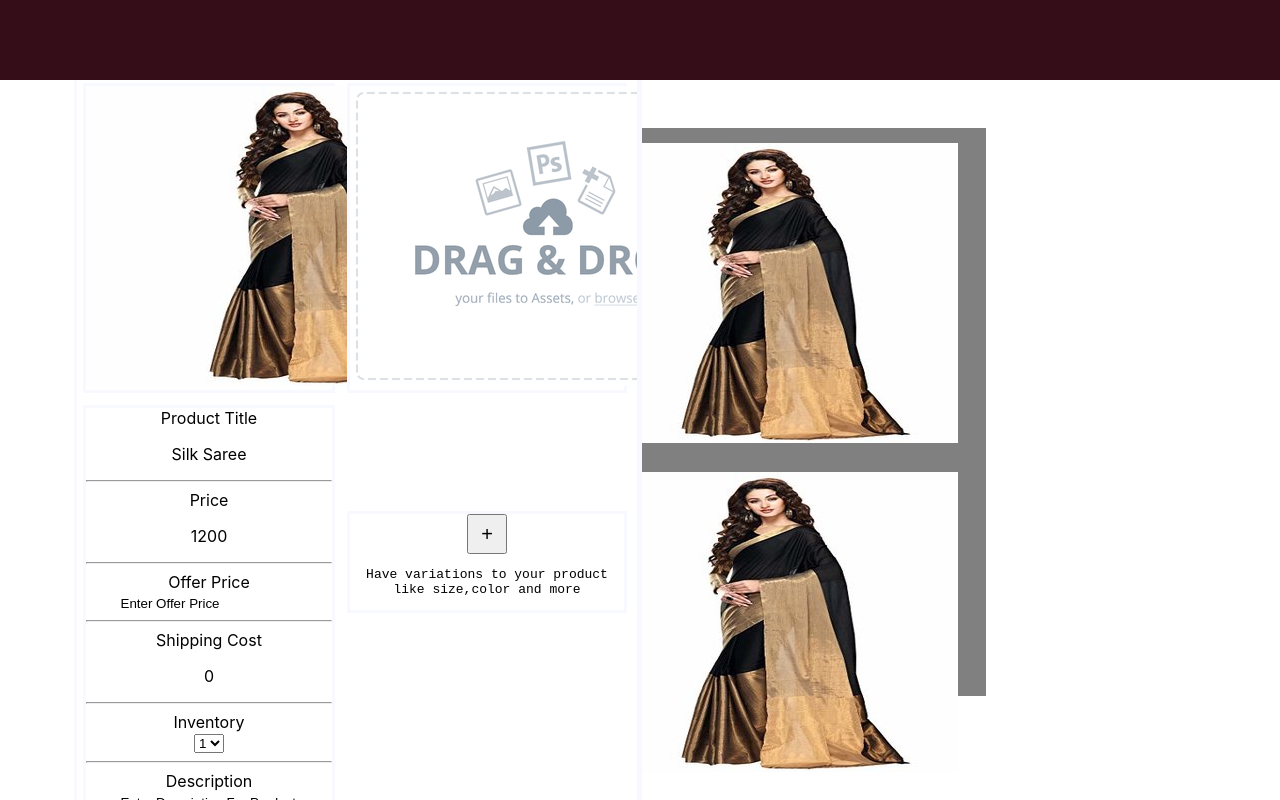
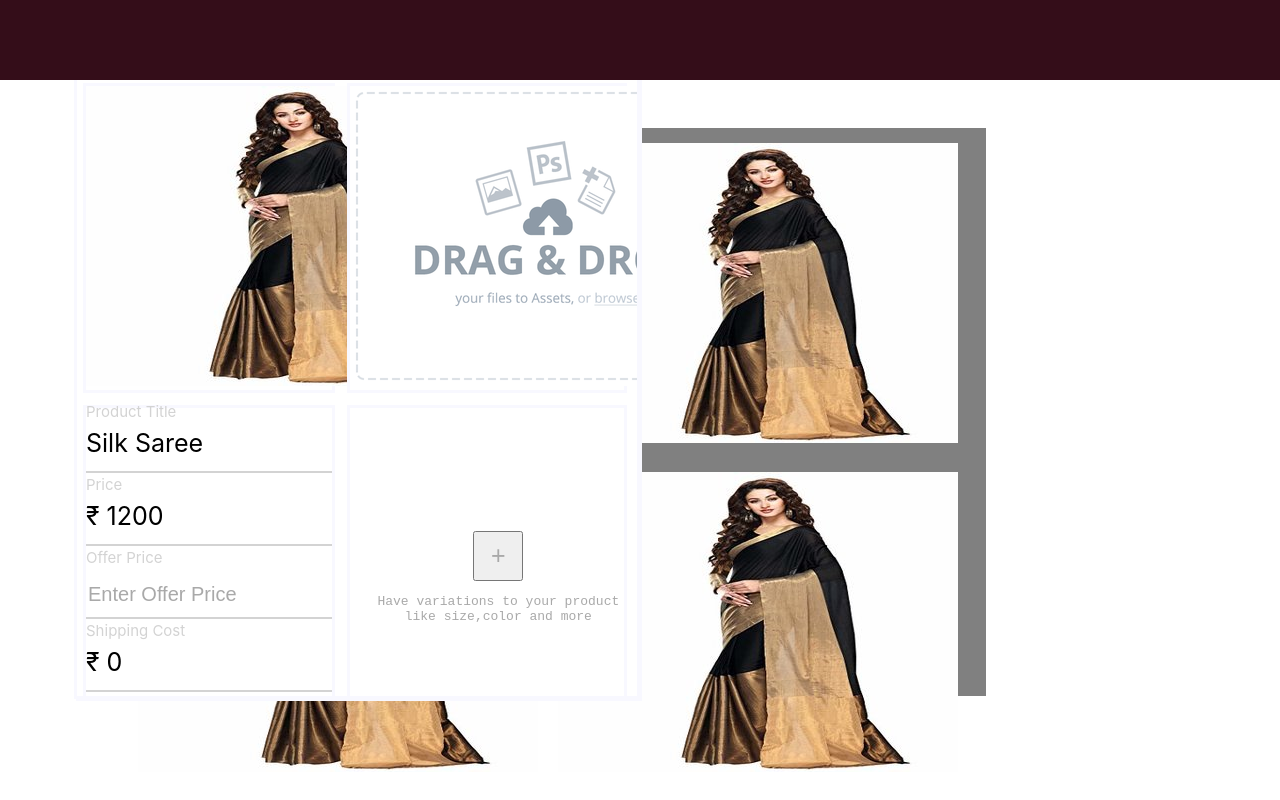
Before and after one commit to kathishivaramreddy/DevathonUIAssignment, a React (Create React App) app: page / in a window 1280 px wide. Both pictures are taken after a click on the element 338 px from the left and 292 px from the top of the page. Shown: the top 800 px of the page. Built offline with nearby package versions, Linux system fonts and the light colour scheme.

Commit message:
Cleaning up code of productedit UI

```diff
--- a/src/ProductDetails.js
+++ b/src/ProductDetails.js
@@ -4,28 +4,29 @@ export class ProductDetails extends React.Component {
 
     render() {
         return(
-        <div className="column2 details">
-            Product Title
+        <form className="column2 details">
+            <label>Product Title</label>
             <p>{this.props.product.title}</p>
             <hr/>
-            Price
-            <p>{this.props.product.price}</p>
+            <label>Price</label>
+            <p>&#8377; {this.props.product.price}</p>
             <hr/>
-            Offer Price<br/>
+            <label>Offer Price</label><br/>
+            <br/>
             <input type="text" defaultValue="Enter Offer Price"></input><br/>
             <hr/>
-            Shipping Cost
-            <p>0</p>
+            <label>Shipping Cost</label>
+            <p>&#8377; 0</p>
             <hr/>
-            Inventory<br/>
+            <label>Inventory</label><br/>
             <select>
                 <option value="1">1</option>
                 <option value="2">2</option>
             </select>
             <hr/>
-            Description<br/>
+            <label>Description</label><br/>
             <input type="text" defaultValue="Enter Description For Product"></input><br/>
-        </div>
+        </form>
         )
     }
 }
--- a/src/ProductList.css
+++ b/src/ProductList.css
@@ -23,7 +23,7 @@
     position: absolute;
     z-index: 1;
     width: 66%;
-    height: auto;
+    height: 110%;
     overflow: auto;
     background-color: white;
     border-style: solid;
@@ -32,7 +32,7 @@
 }
 
 .overlay{
-    animation: fadeIn 2.5s
+    animation: fadeIn 1.5s
 }
 
 .column2{
@@ -48,26 +48,79 @@
 .productimage{
     width :45%;
 }
+
+/*.productdetails img{*/
+    /*width: 200px;*/
+    /*height: 200px;*/
+/*}*/
 .details{
     width :45%;
+    text-align: left;
+    color:lightgray;
+    line-height: 6px;
 }
+
 .dragdrop{
     width:50%;
 }
 .variation{
-    width:50%;
-    margin-top: 20%;
+    box-sizing: border-box;
+    height: 415px;
+    width: 50%;
+    position: relative;
+    color: lightgray;
 }
 
+.varbutton{
+    position: absolute;
+    top: 30%;
+    left:10%;
+    color: darkgray;
+}
+.submitimage {
+    position: absolute;
+    top:90%;
+    left:94%;
+    /*width: auto;*/
+    /*height:auto;*/
+}
 button{
-    width: 40px;
-    height: 40px;
-    font-size: 20px;
+    width: 50px;
+    height: 50px;
+    font-size: 25px;
+    color: darkgray;
 }
 input{
     border: none;
+    height:30px;
+    margin-top: 12px;
+    width:100%;
+    boder:none;
+    boder-style:none;
+    font-size: 20px;
+    color:darkgray;
 }
+hr{
+    border-color: lightgrey;
+    border-style:solid;
+}
+label{
+    font-size: 15px;
 
+}
+p{
+    font-size: 25px;
+    color:black;
+}
+select{
+    width: 100%;
+    margin-top: 12px;
+    border:none;
+    background: none;
+    border-style: none;
+    font-size: 20px;
+    color: lightgrey;
+}
 @keyframes fadeIn {
     from {opacity: 0;}
     to {opacity:1 ;}
--- a/src/ProductList.js
+++ b/src/ProductList.js
@@ -49,13 +49,20 @@ export class ProductList extends React.Component{
                     <div className="column2 dragdrop">
                         <img className="imageupload" src={require(`./images/draganddrop.png`)} alt="uploadimage" />
                     </div>
+
                     <ProductDetails product={product}/>
+
                     <div className="column2 variation">
-                        <button>+</button>
-                        <pre>
-                            Have variations to your product<br/>
-                            like size,color and more
-                        </pre>
+                        <div className="varbutton">
+                            <button >+</button>
+                            <pre>
+                                Have variations to your product<br/>
+                                like size,color and more
+                            </pre>
+                        </div>
+                        <div className="submitimage" onClick={this.closeProductBox}>
+                            <img src={require('./images/submit.png')}/>
+                        </div>
                     </div>
 
                 </div>
@@ -65,8 +72,6 @@ export class ProductList extends React.Component{
             <div>
                 {productList}
                 {this.state.showDetails && productDetails}
-                {/*<ImageDragDrop/>*/}
-
                 </div>
         )
     }
```
Also changed, not shown: src/images/submit.png (added).
